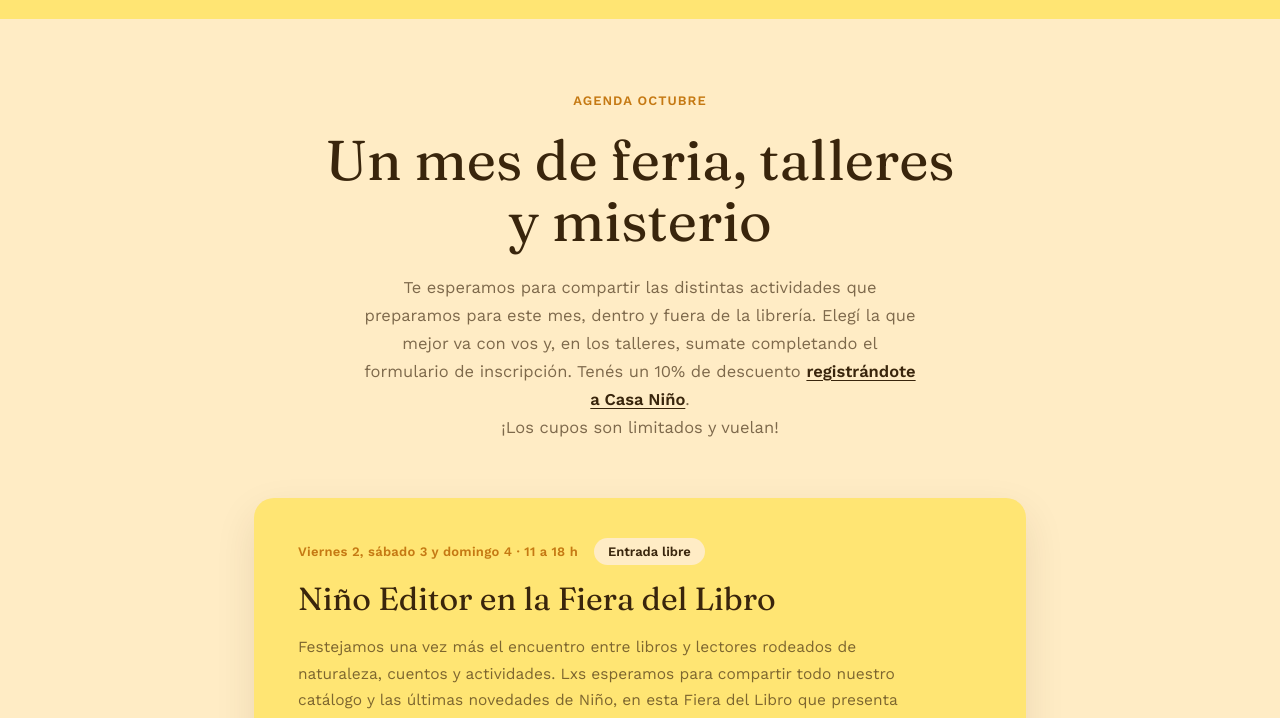
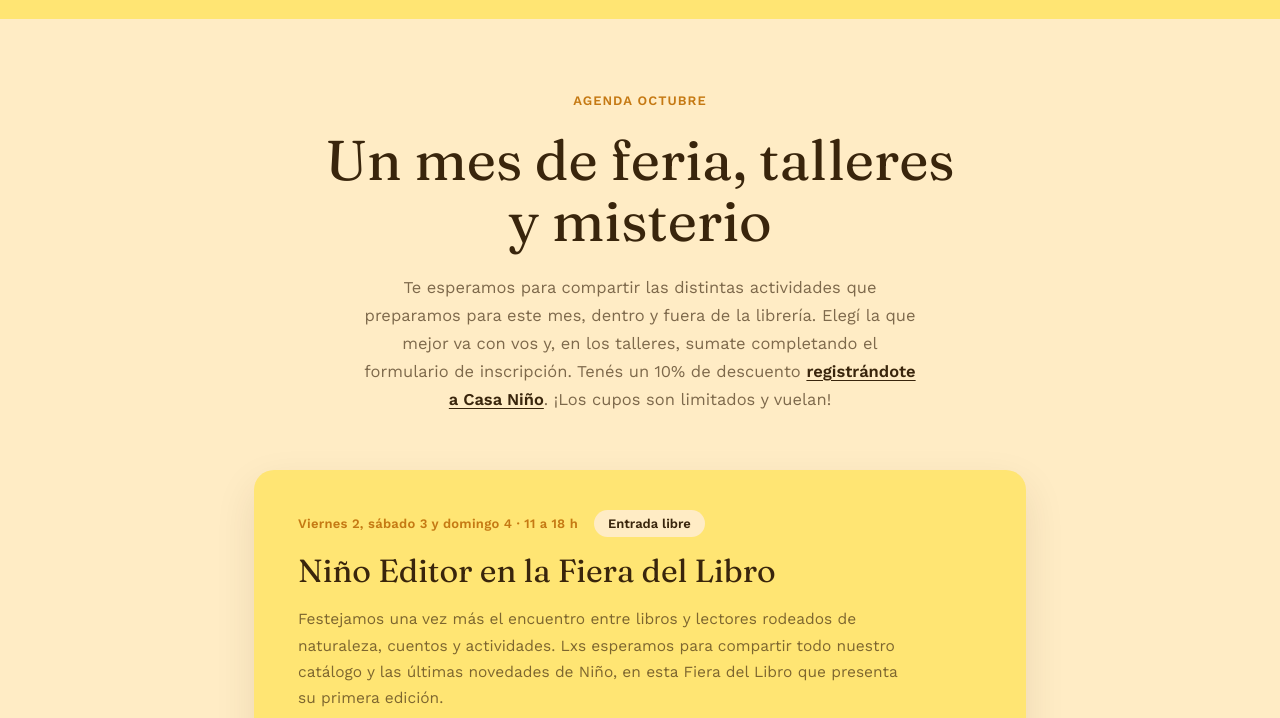
Before and after one commit to Casaninio/casa-nino-site, a website: page agenda.html in a window 1280 px wide. Shown: the part 65-783 px from the top of the page. Drawn offline with nearby package versions, Linux system fonts and the light colour scheme.

Commit message:
Update agenda.html

```diff
--- a/agenda.html
+++ b/agenda.html
@@ -1,4 +1,3 @@
-
 <!DOCTYPE html>
 <html lang="es">
 <head>
@@ -142,7 +141,7 @@
   <div class="intro-block">
     <div class="kicker">Agenda Octubre</div>
     <h1>Un mes de feria, talleres y misterio</h1>
-    <p>Te esperamos para compartir las distintas actividades que preparamos para este mes, dentro y fuera de la librería. Elegí la que mejor va con vos y, en los talleres, sumate completando el formulario de inscripción. Tenés un 10% de descuento <a href="registro.html">registrándote a Casa Niño</a>.<br>¡Los cupos son limitados y vuelan!</p>
+    <p>Te esperamos para compartir las distintas actividades que preparamos para este mes, dentro y fuera de la librería. Elegí la que mejor va con vos y, en los talleres, sumate completando el formulario de inscripción. Tenés un 10% de descuento <a href="registro.html">registrándote a Casa Niño</a>. ¡Los cupos son limitados y vuelan!</p>
   </div>
 
   <div class="talleres">
```
